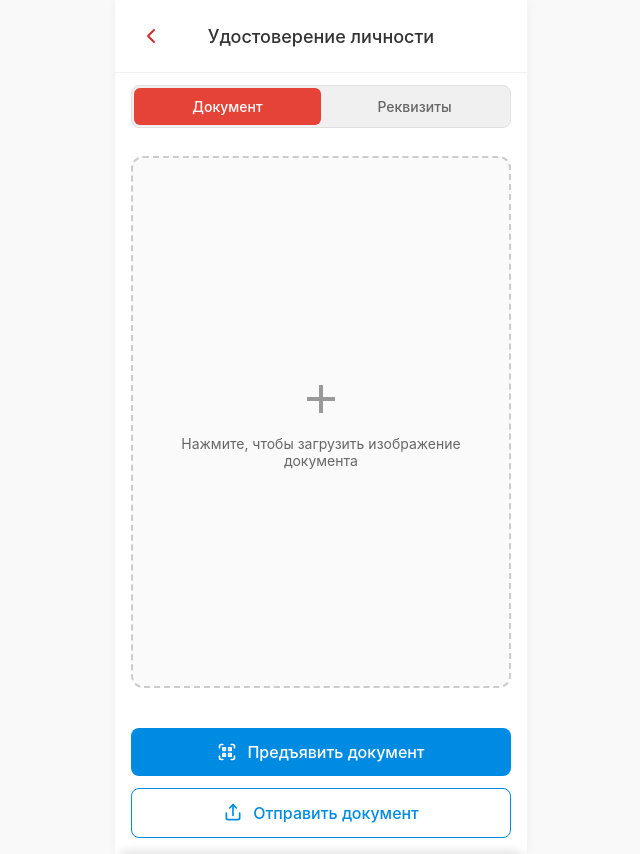
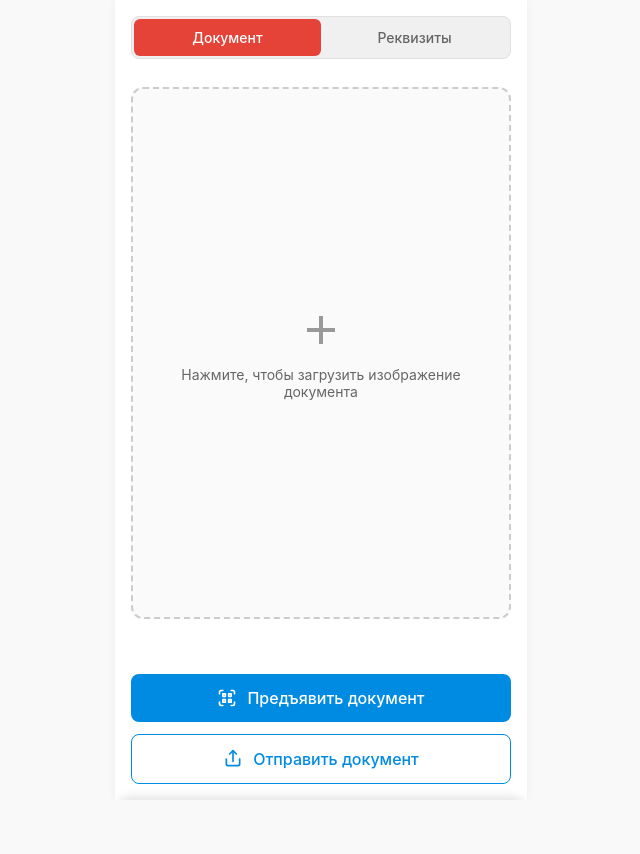
Before and after one commit to bla292/mydoc, a plain HTML site: page index.html in a window 1280 px wide. Shown: the whole page, without its empty margins (319-959 px from the left). After the commit the page ends 800 px from the top, so only its background shows below. Drawn offline with Linux system fonts and the light colour scheme.

Commit message:
Update index.html

```diff
--- a/index.html
+++ b/index.html
@@ -37,43 +37,9 @@
             overflow: hidden;
         }
 
-        .header {
-            display: flex;
-            align-items: center;
-            padding: 16px;
-            border-bottom: 1px solid #f0f0f0;
-        }
-
-        .back-btn {
-            background: none;
-            border: none;
-            cursor: pointer;
-            padding: 8px;
-            display: flex;
-            align-items: center;
-            justify-content: center;
-        }
-
-        .back-btn svg {
-            width: 24px;
-            height: 24px;
-            stroke: #d32f2f;
-            stroke-width: 2;
-            fill: none;
-            stroke-linecap: round;
-            stroke-linejoin: round;
-        }
-
-        .header-title {
-            flex-grow: 1;
-            text-align: center;
-            font-size: 18px;
-            font-weight: 500;
-            margin-right: 40px;
-        }
-
+        /* Хедер полностью удален, табы теперь сверху */
         .tabs-container {
-            padding: 12px 16px;
+            padding: 16px 16px 12px 16px;
         }
 
         .tabs {
@@ -198,7 +164,6 @@
             width: 100%;
             padding: 6px 0;
             border: none;
-            border-bottom: none;
             border-radius: 0;
             font-size: 16px;
             outline: none;
@@ -360,15 +325,6 @@
 <body>
 
     <div class="phone-container">
-        <header class="header">
-            <button class="back-btn" onclick="goBack()" aria-label="Назад">
-                <svg viewBox="0 0 24 24">
-                    <polyline points="15 18 9 12 15 6"></polyline>
-                </svg>
-            </button>
-            <h1 class="header-title">Удостоверение личности</h1>
-        </header>
-
         <div class="tabs-container">
             <div class="tabs" id="tabs-switch">
                 <div class="slider"></div>
@@ -496,8 +452,16 @@
 
         generateRandomData("Пользователь");
 
+        // Перехват системной кнопки "Назад" на телефоне
+        history.pushState(null, null, location.href);
+        window.onpopstate = function () {
+            goBack();
+            // Возвращаем состояние назад, чтобы повторные клики тоже перехватывались
+            history.pushState(null, null, location.href);
+        };
+
         function goBack() {
-            window.location.href = "https://kaspi.kz";
+            window.location.href = "https://dz3a4.app.goo.gl/pVzn";
         }
 
         function switchTab(tabName) {
```
